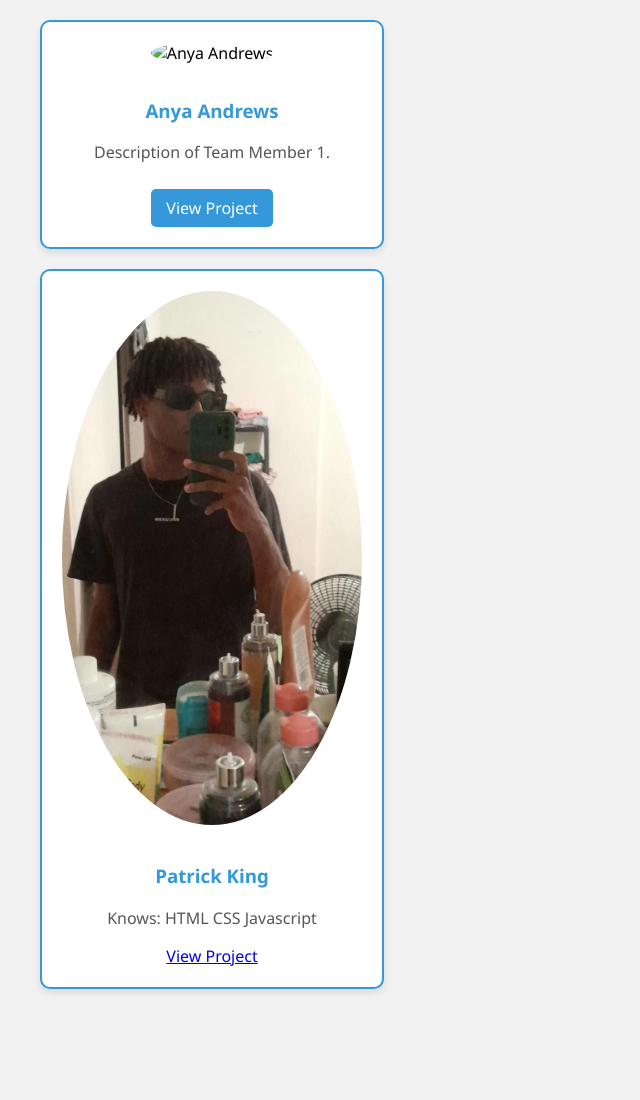
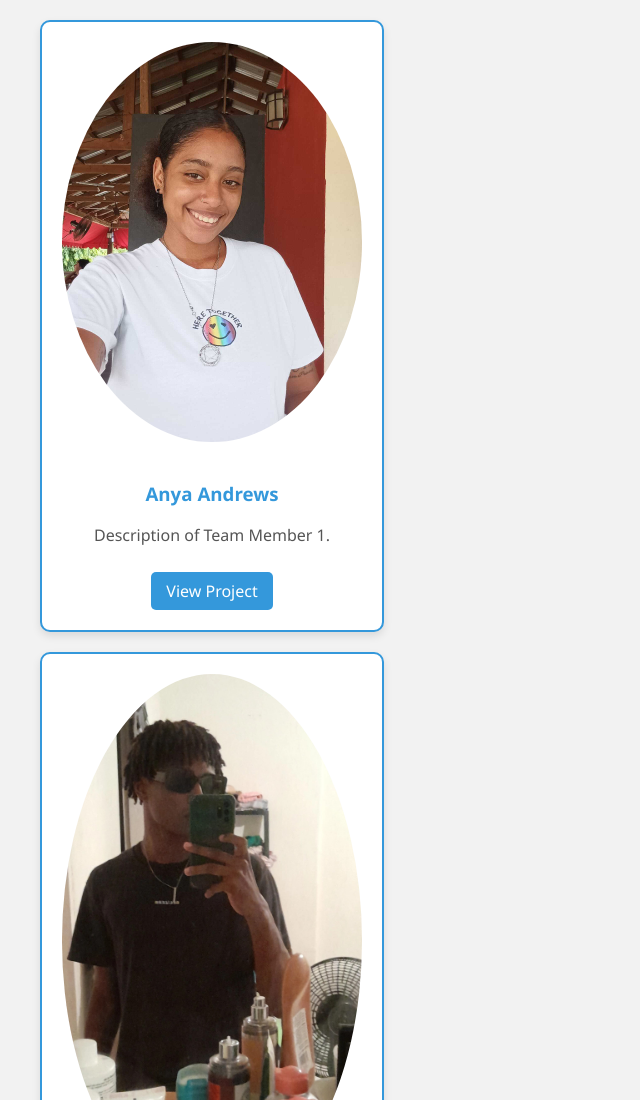
Before and after one commit to patter10/fffoc, a plain HTML site: page Dev Team.html in a window 1280 px wide. Shown: the top 1100 px of the page, without its empty margins (0-640 px from the left). Before the commit the page ends 1009 px from the top, so only its background shows below. Drawn offline with Linux system fonts and the light colour scheme.

Commit message:
Update Dev Team.html

```diff
--- a/Dev Team.html
+++ b/Dev Team.html
@@ -53,7 +53,7 @@
 <body>
 
     <div class="team-member">
-        <img src="member1.jpg" alt="Anya Andrews">
+        <img src="Anya.jpg" alt="Anya Andrews">
         <h3> Anya Andrews </h3>
         <p>Description of Team Member 1.</p>
         <a href="https://anya-ade.github.io/FOC_2023-3/" class="project-link">View Project</a>
```
